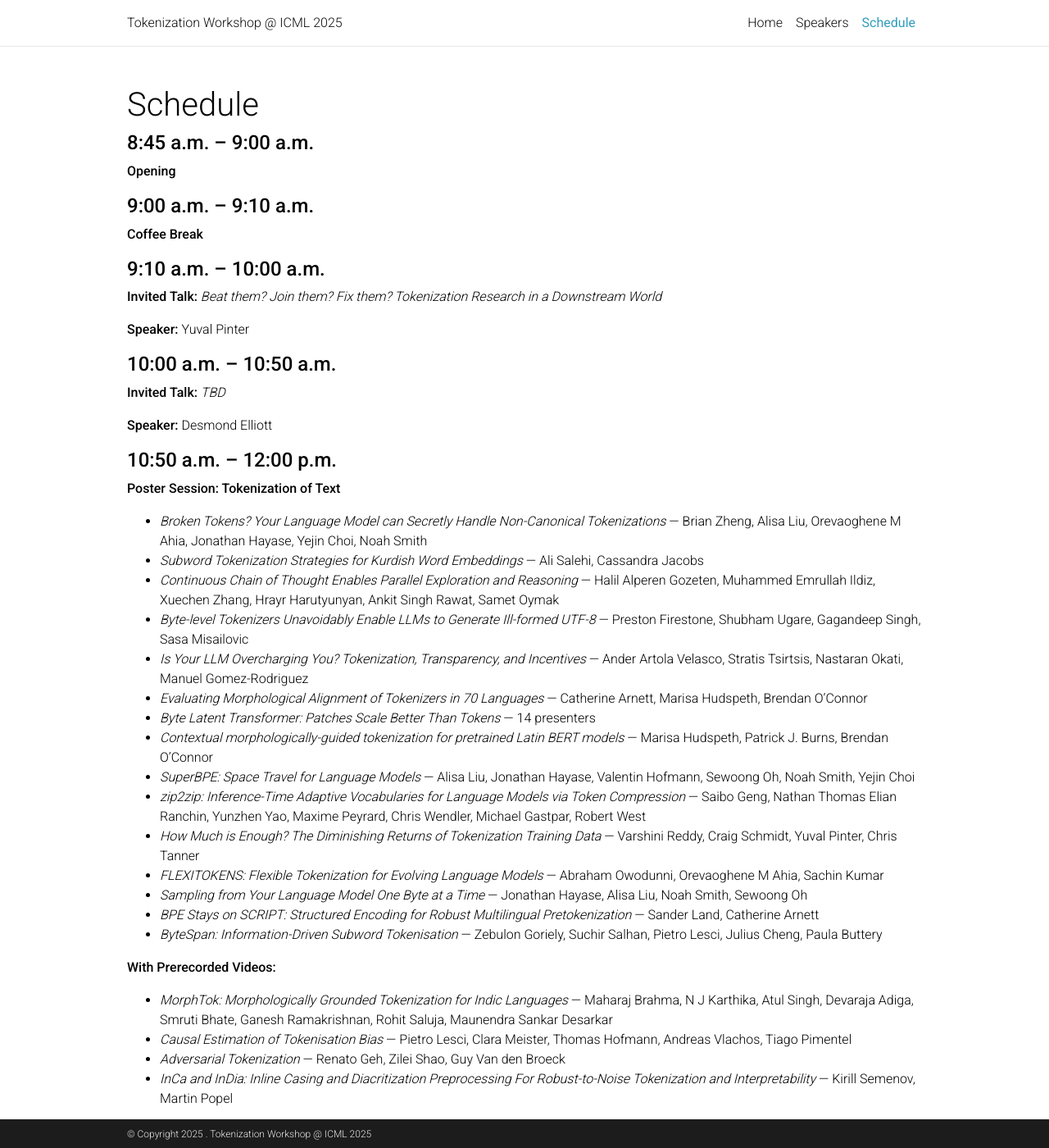
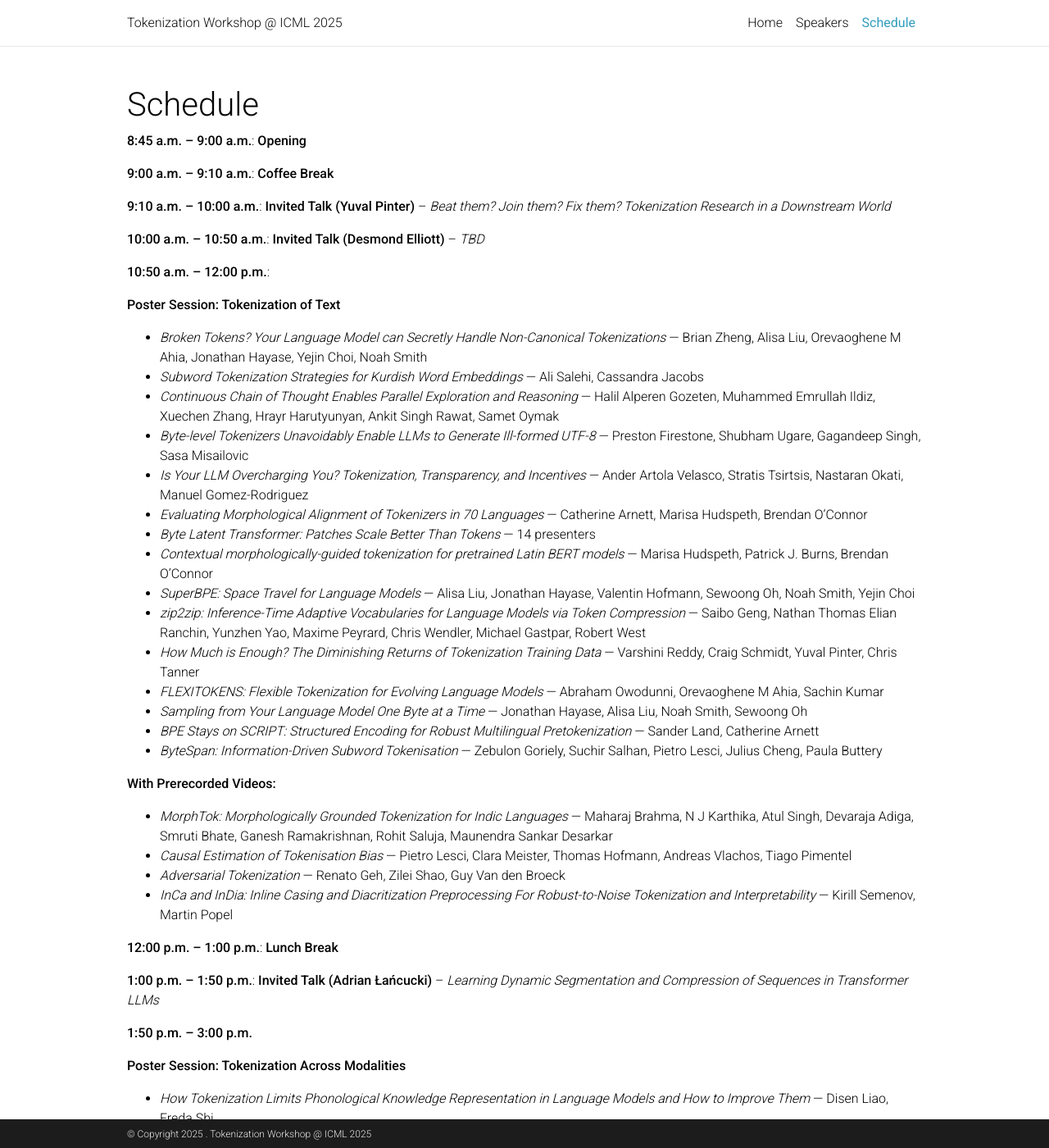
Before and after one commit to tokenization-workshop/tokenization-workshop.github.io, a Jekyll site: the page built from _pages/schedule.md, in a window 1280 px wide and 1400 px high. Shown: the whole window at 82% size. Built offline with Jekyll 4.4.1, drawn with Linux system fonts in a browser that asks for light colours; comment, search, counter and statistics services are not loaded; a style sheet for code colours, icons or effects is not loaded; some of the changed text lies outside the part shown.

Commit message:
formatting schedule

```diff
--- a/_pages/schedule.md
+++ b/_pages/schedule.md
@@ -7,27 +7,15 @@ nav_order: 3
 ---
 # Schedule
 
-#### **8:45 a.m. – 9:00 a.m.**
+**8:45 a.m. – 9:00 a.m.**: **Opening**
 
-**Opening**
+**9:00 a.m. – 9:10 a.m.**: **Coffee Break**
 
-#### **9:00 a.m. – 9:10 a.m.**
+**9:10 a.m. – 10:00 a.m.**: **Invited Talk (Yuval Pinter)** -- *Beat them? Join them? Fix them? Tokenization Research in a Downstream World*
 
-**Coffee Break**
+**10:00 a.m. – 10:50 a.m.**: **Invited Talk (Desmond Elliott)** -- *TBD*
 
-#### **9:10 a.m. – 10:00 a.m.**
-
-**Invited Talk:** *Beat them? Join them? Fix them? Tokenization Research in a Downstream World*
-
-**Speaker:** Yuval Pinter
-
-#### **10:00 a.m. – 10:50 a.m.**
-
-**Invited Talk:** *TBD*
-
-**Speaker:** Desmond Elliott
-
-#### **10:50 a.m. – 12:00 p.m.**
+**10:50 a.m. – 12:00 p.m.**:
 
 **Poster Session: Tokenization of Text**
 
@@ -54,17 +42,11 @@ nav_order: 3
 * *Adversarial Tokenization* — Renato Geh, Zilei Shao, Guy Van den Broeck
 * *InCa and InDia: Inline Casing and Diacritization Preprocessing For Robust-to-Noise Tokenization and Interpretability* — Kirill Semenov, Martin Popel
 
-#### **12:00 p.m. – 1:00 p.m.**
+**12:00 p.m. – 1:00 p.m.**: **Lunch Break**
 
-**Lunch Break**
+**1:00 p.m. – 1:50 p.m.**: **Invited Talk (Adrian Łańcucki)** -- *Learning Dynamic Segmentation and Compression of Sequences in Transformer LLMs*
 
-#### **1:00 p.m. – 1:50 p.m.**
-
-**Invited Talk:** *Learning Dynamic Segmentation and Compression of Sequences in Transformer LLMs*
-
-**Speaker:** Adrian Łańcucki
-
-#### **1:50 p.m. – 3:00 p.m.**
+**1:50 p.m. – 3:00 p.m.**
 
 **Poster Session: Tokenization Across Modalities**
 
@@ -91,13 +73,9 @@ nav_order: 3
 * *GeneticBPE: Motif-Preserving Tokenization for Robust miRNA Modeling* — Prabhav Sanga, Jaskaran Singh, ARUN DUBEY
 * *Pitfalls, Subtleties, and Techniques in Automata-Based Subword-Level Constrained Generation* — Marco Cognetta, David Pohl, Junyoung Lee, Naoaki Okazaki
 
-#### **3:00 p.m. – 3:30 p.m.**
+**3:00 p.m. – 3:30 p.m.**: **Coffee Break**
 
-**Coffee Break**
-
-#### **3:30 p.m. – 4:30 p.m.**
-
-**Panel: Future of Tokenization**
+**3:30 p.m. – 4:30 p.m.**: **Panel: Future of Tokenization**
 
 * Albert Gu (Carnegie Mellon University)
 * Alisa Liu (University of Washington)
@@ -106,13 +84,9 @@ nav_order: 3
 * Yuval Pinter (Ben-Gurion University of the Negev)
 
 
-#### **4:30 p.m. – 5:00 p.m.**
+**4:30 p.m. – 5:00 p.m.**: **Best Paper Session**
 
-**Best Paper Session**
-
-#### **5:00 p.m. – 5:30 p.m.**
-
-**Closing Remarks**
+**5:00 p.m. – 5:30 p.m.**: **Closing Remarks**
 
 
 <style>
```
